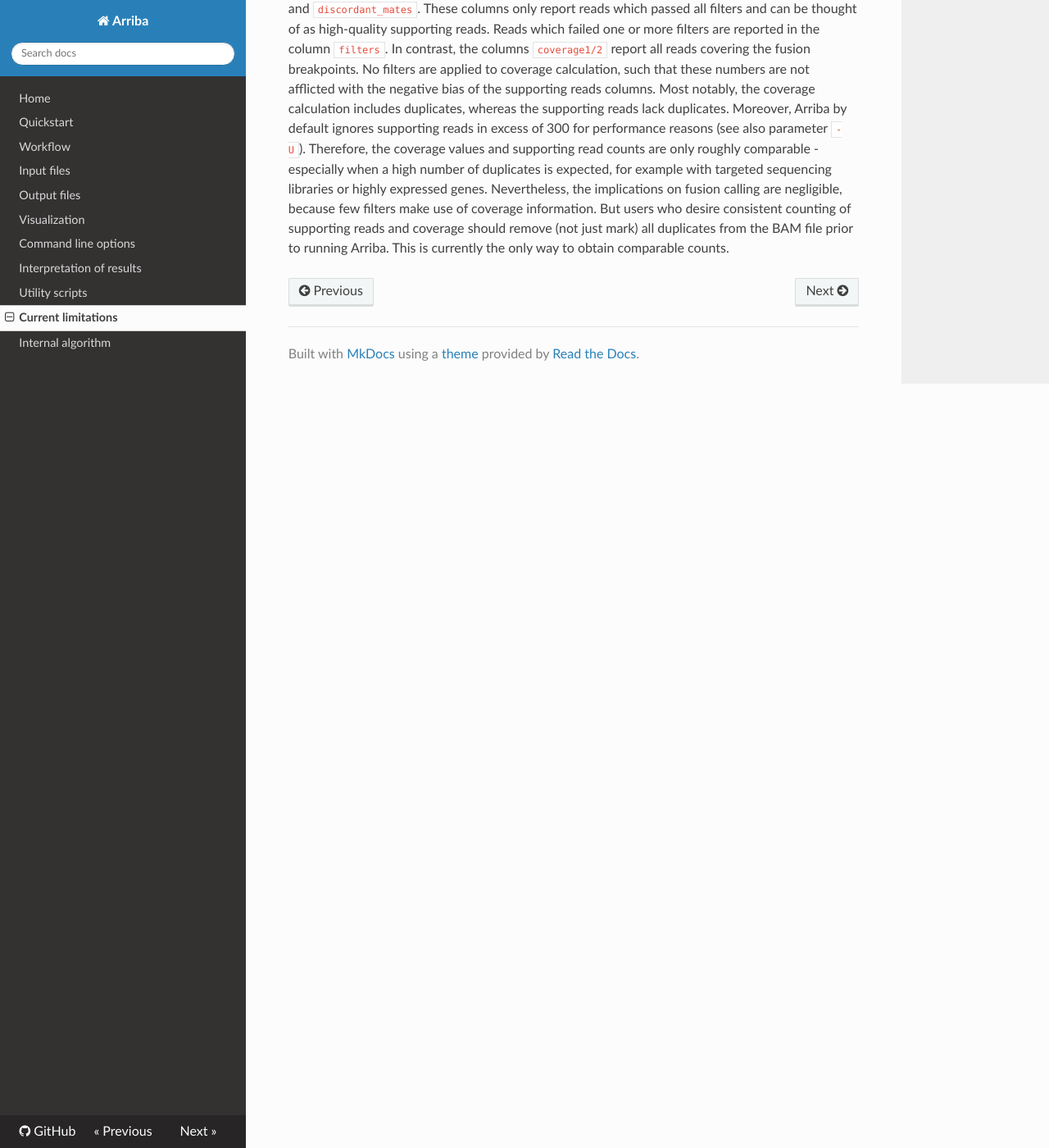
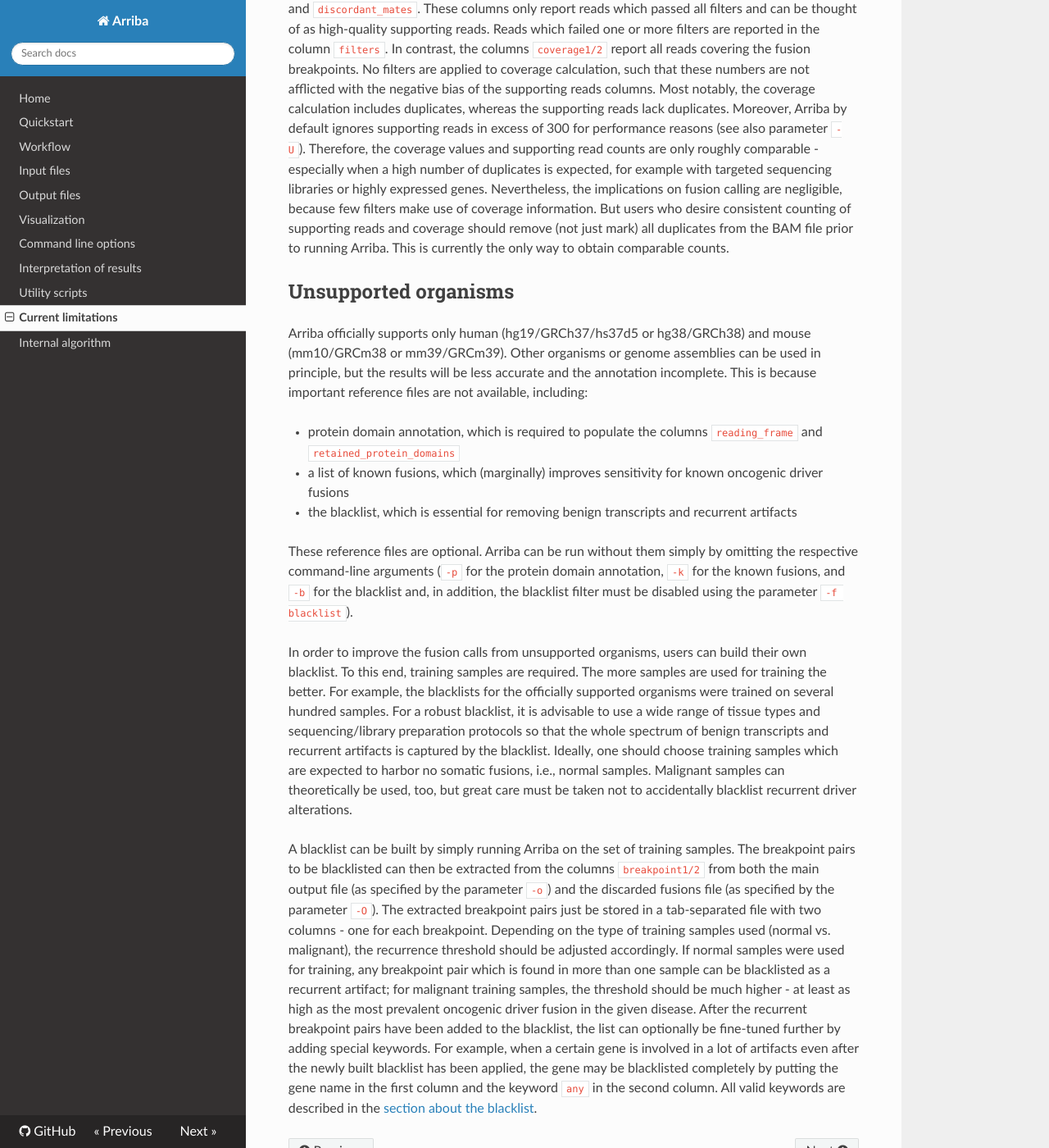
Before and after one commit to suhrig/arriba, an MkDocs documentation site: the page built from documentation/current-limitations.md, in a window 1280 px wide and 1400 px high, scrolled down 3004 px. Shown: the whole window at 82% size. Built offline with MkDocs 1.6.1, drawn with Linux system fonts in a browser that asks for light colours; nearby versions of some CDN libraries; old or Windows-style settings are respelled for this version of MkDocs.

Commit message:
manual section about unsupported organisms

```diff
--- a/documentation/current-limitations.md
+++ b/documentation/current-limitations.md
@@ -42,3 +42,20 @@
 ----------------------------------
 
 The number of reads (or fragments) supporting a fusion are given in the columns `split_reads1/2` and `discordant_mates`. These columns only report reads which passed all filters and can be thought of as high-quality supporting reads. Reads which failed one or more filters are reported in the column `filters`. In contrast, the columns `coverage1/2` report all reads covering the fusion breakpoints. No filters are applied to coverage calculation, such that these numbers are not afflicted with the negative bias of the supporting reads columns. Most notably, the coverage calculation includes duplicates, whereas the supporting reads lack duplicates. Moreover, Arriba by default ignores supporting reads in excess of 300 for performance reasons (see also parameter `-U`). Therefore, the coverage values and supporting read counts are only roughly comparable - especially when a high number of duplicates is expected, for example with targeted sequencing libraries or highly expressed genes. Nevertheless, the implications on fusion calling are negligible, because few filters make use of coverage information. But users who desire consistent counting of supporting reads and coverage should remove (not just mark) all duplicates from the BAM file prior to running Arriba. This is currently the only way to obtain comparable counts.
+
+Unsupported organisms
+---------------------
+
+Arriba officially supports only human (hg19/GRCh37/hs37d5 or hg38/GRCh38) and mouse (mm10/GRCm38 or mm39/GRCm39). Other organisms or genome assemblies can be used in principle, but the results will be less accurate and the annotation incomplete. This is because important reference files are not available, including:
+
+- protein domain annotation, which is required to populate the columns `reading_frame` and `retained_protein_domains`
+
+- a list of known fusions, which (marginally) improves sensitivity for known oncogenic driver fusions
+
+- the blacklist, which is essential for removing benign transcripts and recurrent artifacts
+
+These reference files are optional. Arriba can be run without them simply by omitting the respective command-line arguments (`-p` for the protein domain annotation, `-k` for the known fusions, and `-b` for the blacklist and, in addition, the blacklist filter must be disabled using the parameter `-f blacklist`).
+
+In order to improve the fusion calls from unsupported organisms, users can build their own blacklist. To this end, training samples are required. The more samples are used for training the better. For example, the blacklists for the officially supported organisms were trained on several hundred samples. For a robust blacklist, it is advisable to use a wide range of tissue types and sequencing/library preparation protocols so that the whole spectrum of benign transcripts and recurrent artifacts is captured by the blacklist. Ideally, one should choose training samples which are expected to harbor no somatic fusions, i.e., normal samples. Malignant samples can theoretically be used, too, but great care must be taken not to accidentally blacklist recurrent driver alterations.
+
+A blacklist can be built by simply running Arriba on the set of training samples. The breakpoint pairs to be blacklisted can then be extracted from the columns `breakpoint1/2` from both the main output file (as specified by the parameter `-o`) and the discarded fusions file (as specified by the parameter `-O`). The extracted breakpoint pairs just be stored in a tab-separated file with two columns - one for each breakpoint. Depending on the type of training samples used (normal vs. malignant), the recurrence threshold should be adjusted accordingly. If normal samples were used for training, any breakpoint pair which is found in more than one sample can be blacklisted as a recurrent artifact; for malignant training samples, the threshold should be much higher - at least as high as the most prevalent oncogenic driver fusion in the given disease. After the recurrent breakpoint pairs have been added to the blacklist, the list can optionally be fine-tuned further by adding special keywords. For example, when a certain gene is involved in a lot of artifacts even after the newly built blacklist has been applied, the gene may be blacklisted completely by putting the gene name in the first column and the keyword `any` in the second column. All valid keywords are described in the [section about the blacklist](input-files#blacklist).
```
